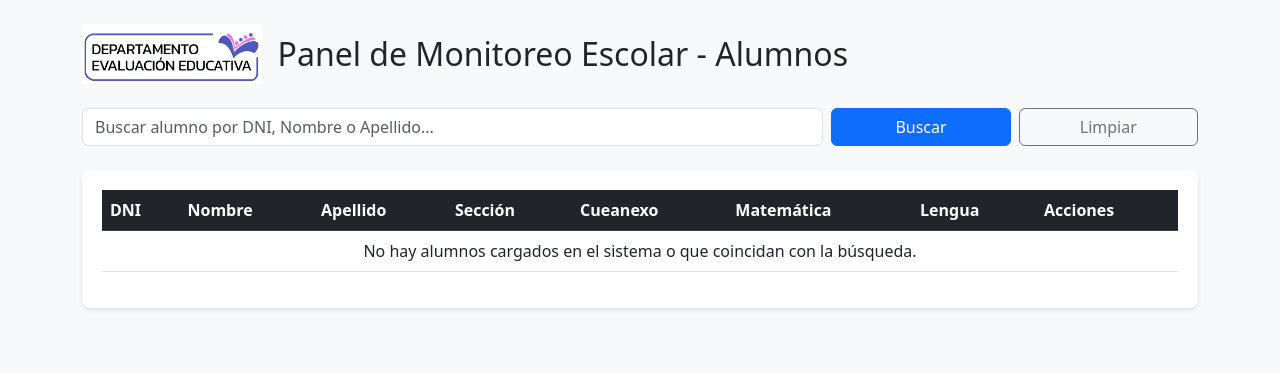
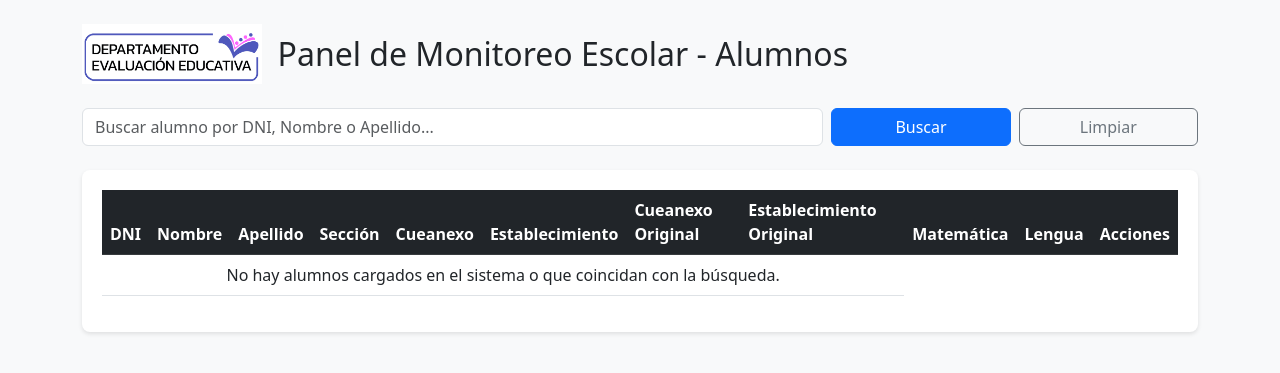
Before and after one commit to SantiniMartin/monitor, a Django app: page / in a window 1280 px wide. Shown: the top 373 px of the page. Run offline with Django 5.2, Linux system fonts and the light colour scheme; some libraries are stand-ins or nearby versions.

Commit message:
Añadir columnas de establecimiento y cueanexo original en la vista de diagnóstico de alumnos

```diff
--- a/monitoreo/apps/evaluaciones_educativas/templates/diagnostico_2026/monitoreo_diagnostico_alumno.html
+++ b/monitoreo/apps/evaluaciones_educativas/templates/diagnostico_2026/monitoreo_diagnostico_alumno.html
@@ -53,6 +53,9 @@
                     <th>Apellido</th>
                     <th>Sección</th>
                     <th>Cueanexo</th>
+                    <th>Establecimiento</th>
+                    <th>Cueanexo Original</th>
+                    <th>Establecimiento Original</th>
                     <th>Matemática</th>
                     <th>Lengua</th>
                     <th>Acciones</th> </tr>
@@ -65,6 +68,21 @@
                     <td>{{ alumno.2 }}</td>
                     <td>{{ alumno.3 }}</td>
                     <td>{{ alumno.4 }}</td>
+                    <td>{{ alumno.5 }}</td>
+                    <td>
+                        {% if cueanexo_anterior%}
+                            <span class="badge bg-success">{{cueanexo_anterior}}</span>
+                        {% else %}
+                            <span class="badge bg-secondary">No tiene</span>
+                        {% endif %}
+                    </td>
+                    <td>
+                        {% if establecimiento_anterior %}
+                            <span class="badge bg-success">{{ establecimiento_anterior }}</span>
+                        {% else %}
+                            <span class="badge bg-secondary">No tiene</span>
+                        {% endif %}
+                    </td>
                     <td>
                         {% if matematica%}
                             <span class="badge bg-success">Tiene</span>
--- a/monitoreo/apps/evaluaciones_educativas/views/diagnostico_2026.py
+++ b/monitoreo/apps/evaluaciones_educativas/views/diagnostico_2026.py
@@ -894,6 +894,8 @@
 	alumnos_total_lista=[]
 	evaluacion_matematica=[]
 	evaluacion_lengua=[]
+	cueanexo_anterior=None
+	establecimiento_anterior=None
 	if selected_dni:
 		alumnos_query=Alumno2026.objects.filter(dni__icontains=selected_dni)
 		alumnos_total = alumnos_query.values_list(
@@ -902,12 +904,17 @@
 			'apellido',
 			'seccion__seccion',
 			'seccion__año__cueanexo',
+			'seccion__año__Establecimiento__escuela',
 		)
 		alumnos_total_lista=list(alumnos_total)
 		evaluacion_matematica=Matematica2026.objects.filter(alumno__dni__icontains=selected_dni).exists()
 		evaluacion_lengua=Lengua2026.objects.filter(alumno__dni__icontains=selected_dni).exists()
 		print(alumnos_total_lista)
-	contexto = {'resultados': alumnos_total_lista,'matematica':evaluacion_matematica,'lengua':evaluacion_lengua, 'query': selected_dni}
+		establecimiento_original=TablaTemporalAlumno.objects.filter(numero_de_documento__icontains=selected_dni).values_list('cueanexo','nombre_institucion')
+		if establecimiento_original:
+			cueanexo_anterior=establecimiento_original[0][0]
+			establecimiento_anterior=establecimiento_original[0][1]
+	contexto = {'resultados': alumnos_total_lista,'cueanexo_anterior':cueanexo_anterior,'establecimiento_anterior':establecimiento_anterior,'matematica':evaluacion_matematica,'lengua':evaluacion_lengua, 'query': selected_dni}
 	return render(request, 'diagnostico_2026/monitoreo_diagnostico_alumno.html', contexto)
 
 def monitoreo_evaluaciones_educativa_seccion(request):
--- a/monitoreo/monitoreo/settings.py
+++ b/monitoreo/monitoreo/settings.py
@@ -33,7 +33,7 @@
 SECRET_KEY = os.environ.get('SECRET_KEY')
 
 # SECURITY WARNING: don't run with debug turned on in production!
-DEBUG = True
+DEBUG = False
 
 ALLOWED_HOSTS = ['*']
 CSRF_TRUSTED_ORIGINS = ['https://localhost','https://monitoreo-2026.onrender.com']
```
